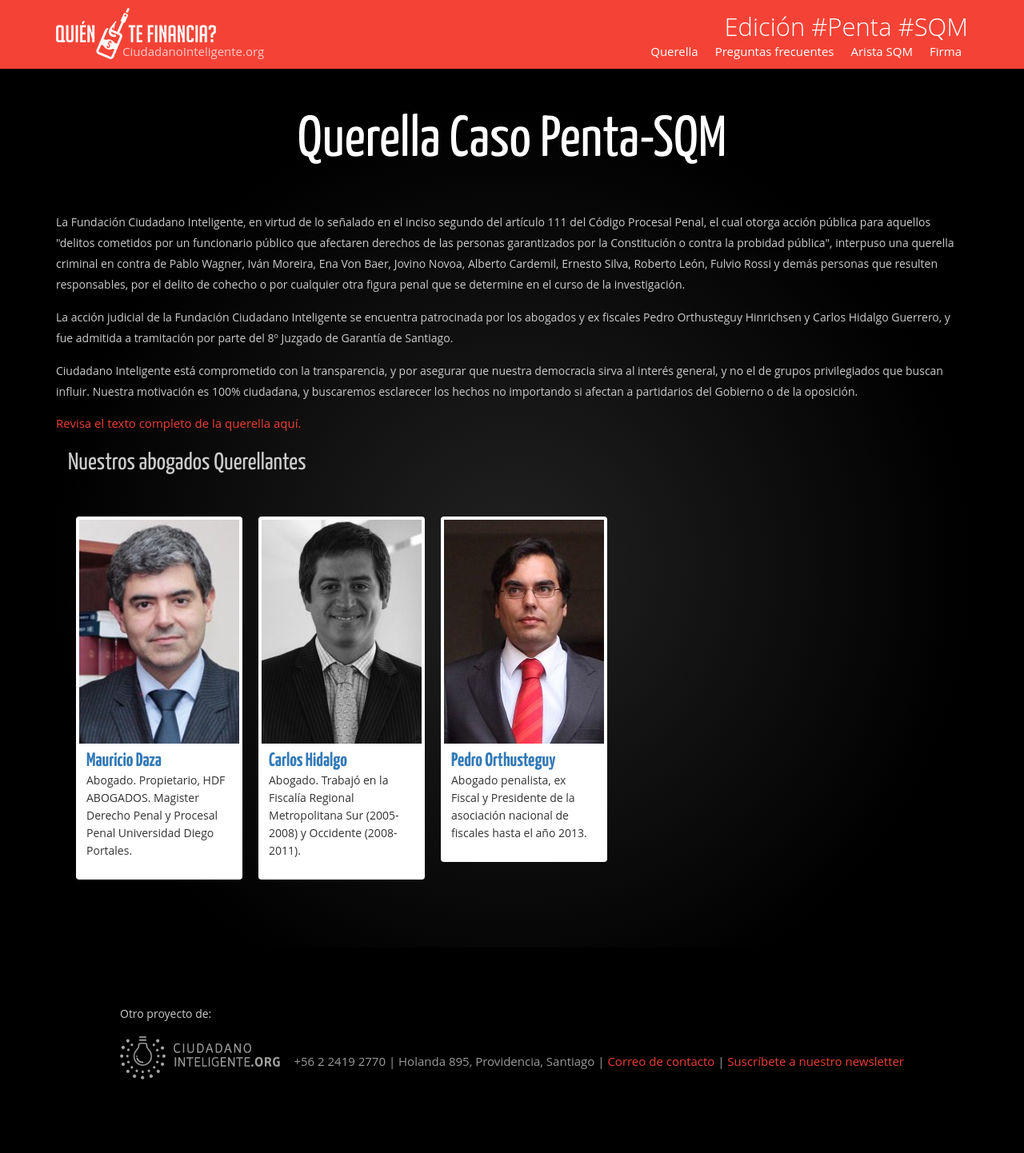
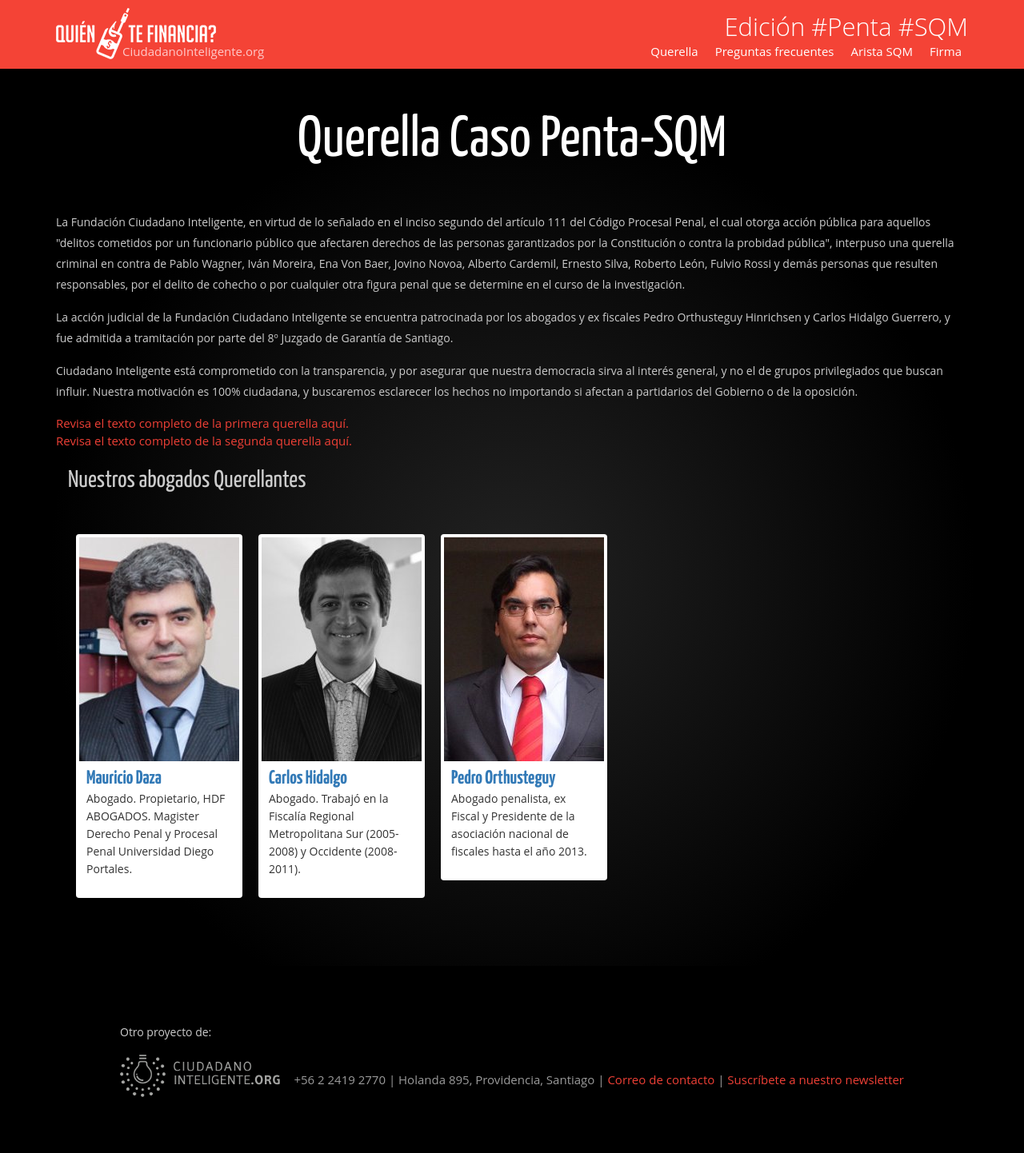
Before and after one commit to ciudadanointeligente/quien-te-financia, a Jekyll site: the page built from querella.html, in a window 1280 px wide. Shown: the whole page at 80% size. Built offline with Jekyll 4.4.1, drawn with Linux system fonts in a browser that asks for light colours; nearby versions of some CDN libraries; before the commit the page ends 1420 px from its top, so only the background shows below that.

Commit message:
Segunda querella

```diff
--- a/querella.html
+++ b/querella.html
@@ -15,9 +15,11 @@
 		<p>Ciudadano Inteligente está comprometido con la transparencia, y por asegurar que nuestra democracia sirva al interés general, y no el de grupos privilegiados que buscan influir. Nuestra motivación es 100% ciudadana, y buscaremos esclarecer los hechos no importando si afectan a partidarios del Gobierno o de la oposición.</p>
 
 
-		<a href="https://drive.google.com/file/d/0B6QQVPLH_F8XOGdNMldsSW9zY0E3RVRuMm42Mno4T05Eejk4/view?usp=sharing" target="_blank">Revisa el texto completo de la querella aquí.</a>
+		<a href="https://drive.google.com/file/d/0B6QQVPLH_F8XOGdNMldsSW9zY0E3RVRuMm42Mno4T05Eejk4/view?usp=sharing" target="_blank">Revisa el texto completo de la primera querella aquí.</a></br>
 
+		<a href="https://drive.google.com/file/d/0B6PD1tKNTvB6TDFNaVRiNnlOZHM/view?usp=sharing" target="_blank">Revisa el texto completo de la segunda querella aquí.</a>
 		<div class="container">
+
 		</br>
 			<h3>Nuestros abogados Querellantes</h3>
 			<ul class="grid querella cs-style-3 clearfix">
```
